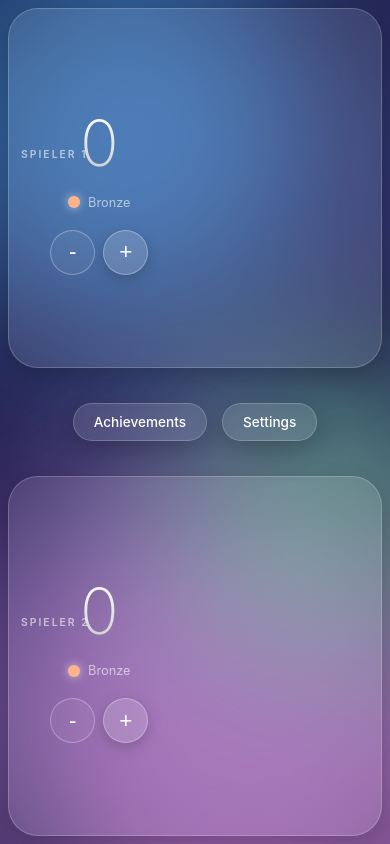
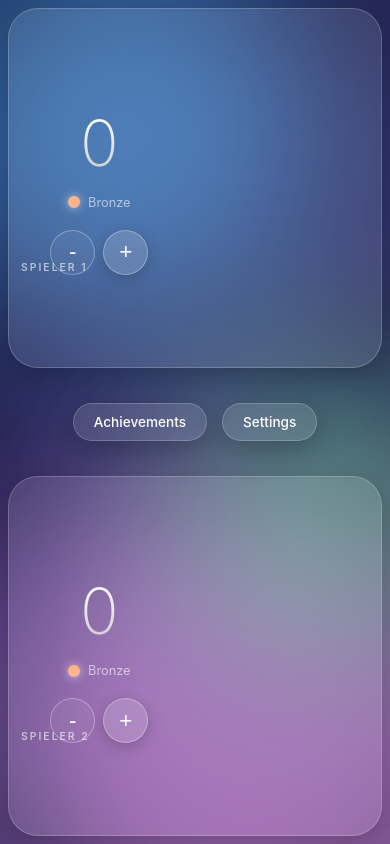
Before and after one commit to egiemeakh-bit/Table-Tennis, a plain HTML site: page index.html in a window 390 px wide. Drawn offline with nearby package versions, Linux system fonts and the light colour scheme; no server answers.

Commit message:
Mobile: Spielername vertikal zwischen oberer Kante der Zahl und Container-Ende zentriert

```diff
--- a/styles.css
+++ b/styles.css
@@ -420,7 +420,7 @@ body {
 
     .player-header {
         position: absolute;
-        top: calc(50% - 2.5rem);
+        top: calc(75% - 1rem);
         left: 0;
         width: 45%;
         text-align: left;
```
